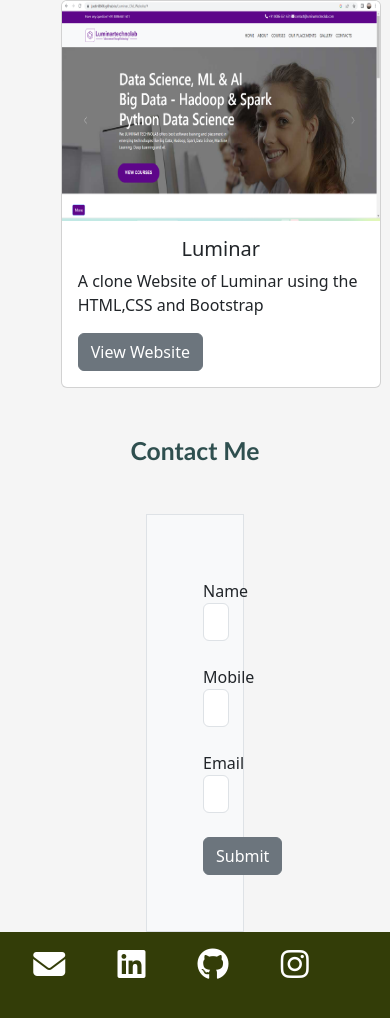
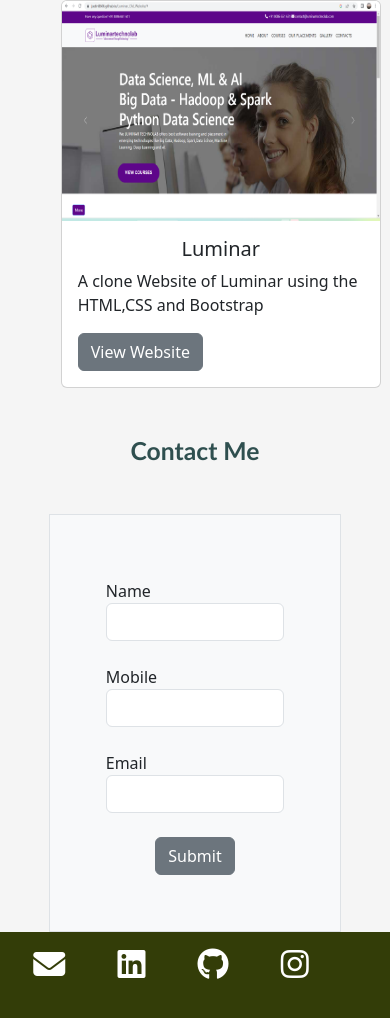
Before and after one commit to Justin8606/portfolio_Justin, a plain HTML site: page index.html in a window 390 px wide. Shown: the part 3019-4037 px from the top of the page. Drawn offline with nearby package versions, Linux system fonts and the light colour scheme.

Commit message:
next commit

```diff
--- a/index.html
+++ b/index.html
@@ -138,8 +138,8 @@
 </div>
 
 
-    <div class="mt-5"><h2 class="mt-5 mb-5 text-center contact-text" id="con">Contact Me</h2>
-      <form class="bg-light border container mt-3 p-5 w-25 form-design" action="">
+    <div class="mt-5 "><h2 class="mt-5 mb-5 text-center contact-text" id="con">Contact Me</h2>
+      <form class="bg-light border container mt-3 p-5 w-75 form-design" action="">
 
         <div class="p-2 mt-2">
             <label for="u1">Name</label>
@@ -162,6 +162,11 @@
         </div>
 
     </form>
+
+
+
+
+
   </div>
     </div>
   </div>
--- a/portfolio.css
+++ b/portfolio.css
@@ -1,5 +1,6 @@
 body{
     background-color: whitesmoke;
+
 }
 .starting{
     width: 100%;
@@ -144,6 +145,10 @@
     color: white;
     height: 150px;
 }
+/* .form-design{
+
+    width:;
+} */
 
 
 
@@ -155,4 +160,11 @@
         width: 100%;
 
     }
+
 }
+@media (max-width:400px){
+    .form-design{
+        width: 100%;
+
+    }
+}
```
